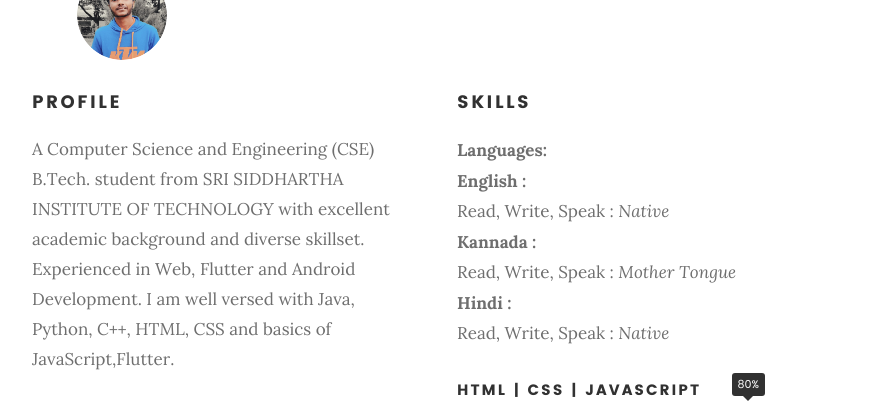
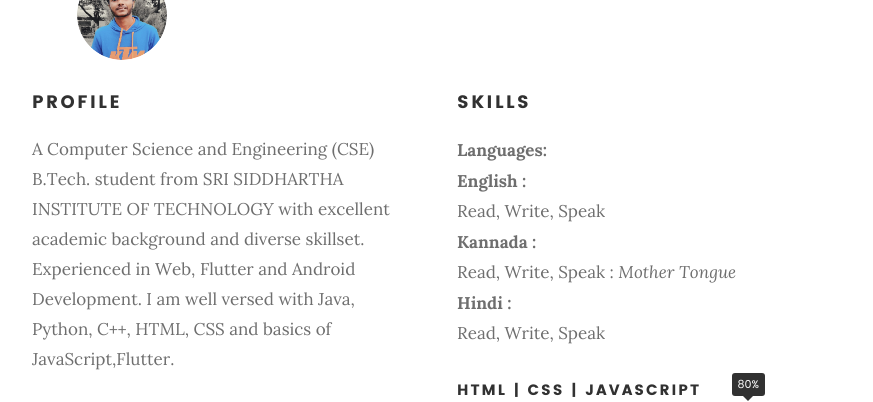
Before and after one commit to VINAYAKADODMANI/portfolio, a plain HTML site: page index.html in a window 1280 px wide. Shown: the part 1064-1466 px from the top of the page, without its empty margins (203-1076 px from the left). Drawn offline with Linux system fonts and the light colour scheme; files whose address does not match are found by name.

Commit message:
Update index.html

```diff
--- a/index.html
+++ b/index.html
@@ -196,9 +196,9 @@
    			<h3>Skills</h3>
                 <p>
                     <strong>Languages:</strong><br />
-                    <b>English :</b><br /> Read, Write, Speak : <i>Native</i><br />
+                    <b>English :</b><br /> Read, Write, Speak <br />
 					<b>Kannada :</b><br /> Read, Write, Speak : <i>Mother Tongue</i><br />
-                    <b>Hindi :</b><br /> Read, Write, Speak : <i>Native</i><br />
+                    <b>Hindi :</b><br /> Read, Write, Speak <br />
 
                     <!-- <b>French :</b><br /> Read, Write : <i>Proficient</i><br />
                     <b>Gujarati :</b><br /> Read, Speak : <i>Mother Tongue</i><br /> -->
```
